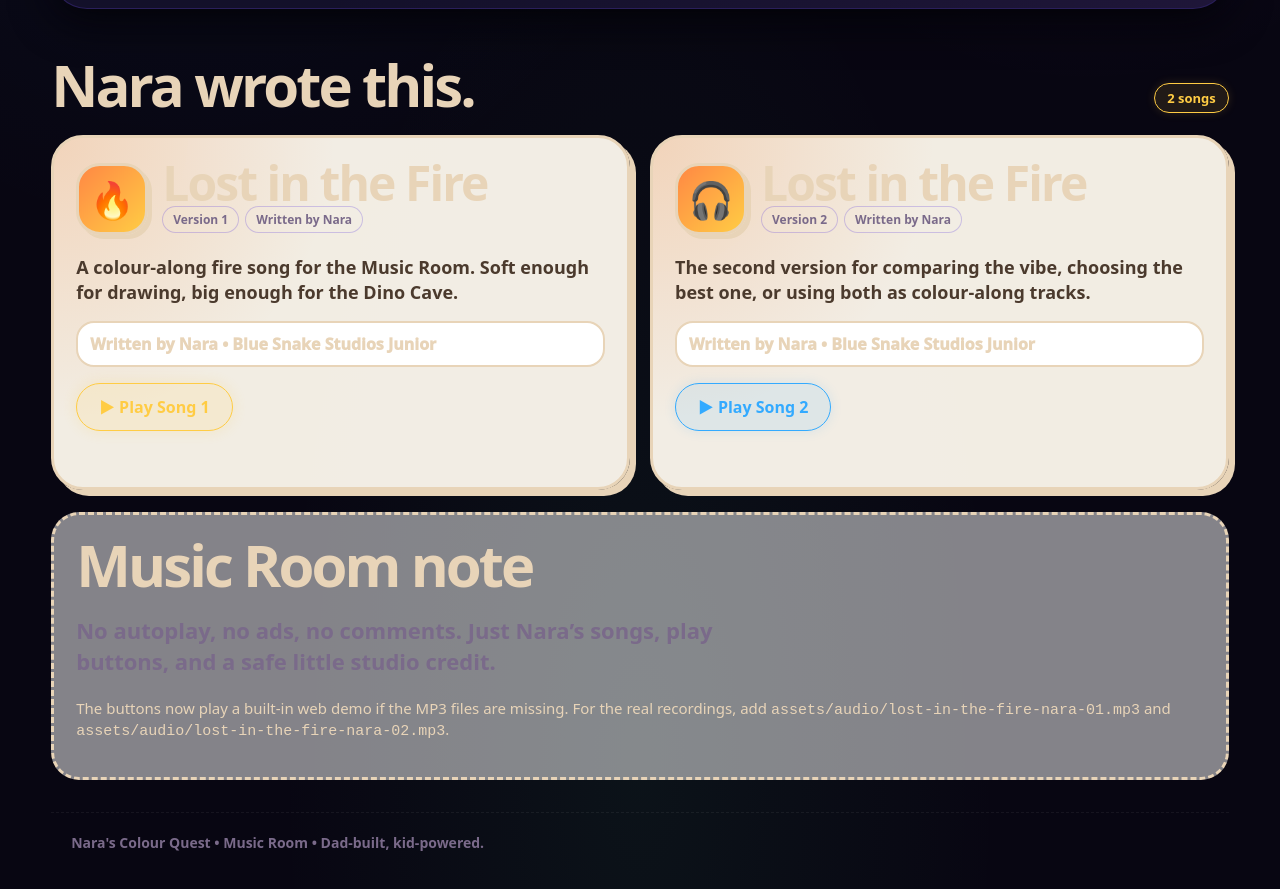
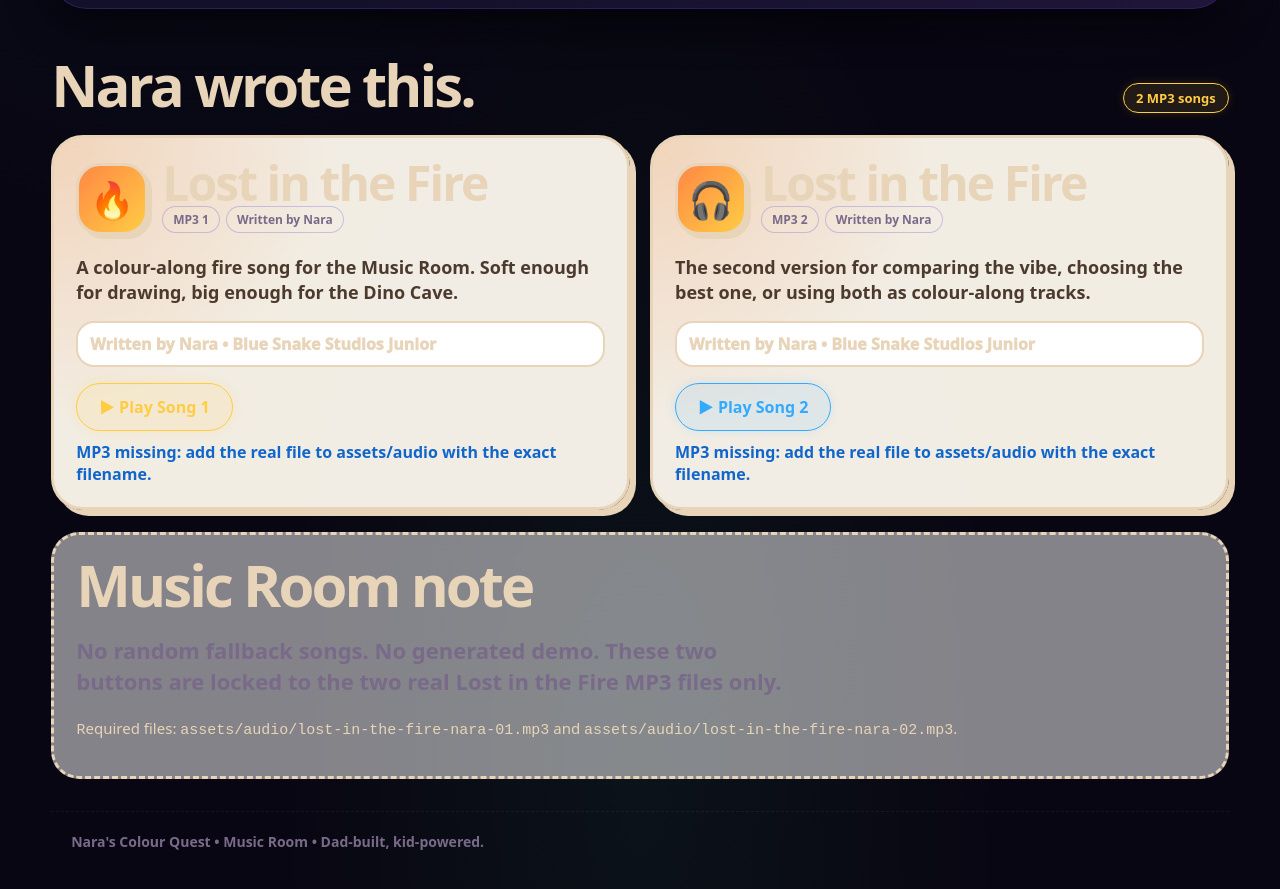
Before and after one commit to Blackcockatoo/narabss, a website: page music.html in a window 1280 px wide. Shown: the part 827-1716 px from the top of the page. Drawn offline with Linux system fonts and the light colour scheme.

Commit message:
Lock Music Room to the two real MP3 songs only

```diff
--- a/music.html
+++ b/music.html
@@ -41,7 +41,7 @@
     <section class="section" id="songs">
       <div class="section-title">
         <h2>Nara wrote this.</h2>
-        <span class="badge">2 songs</span>
+        <span class="badge">2 MP3 songs</span>
       </div>
       <div class="song-grid">
         <article class="song-card fire-card">
@@ -49,15 +49,15 @@
             <div class="song-icon" aria-hidden="true">🔥</div>
             <div>
               <h3>Lost in the Fire</h3>
-              <span class="tag">Version 1</span><span class="tag">Written by Nara</span>
+              <span class="tag">MP3 1</span><span class="tag">Written by Nara</span>
             </div>
           </div>
           <p>A colour-along fire song for the Music Room. Soft enough for drawing, big enough for the Dino Cave.</p>
           <div class="credit-line">Written by Nara • Blue Snake Studios Junior</div>
           <div class="song-player">
             <button class="button primary play-button" data-audio="lost-fire-1">▶ Play Song 1</button>
-            <audio id="lost-fire-1" preload="none" src="assets/audio/lost-in-the-fire-nara-01.mp3"></audio>
-            <div class="song-status" data-status="lost-fire-1"></div>
+            <audio id="lost-fire-1" preload="metadata" src="assets/audio/lost-in-the-fire-nara-01.mp3"></audio>
+            <div class="song-status" data-status="lost-fire-1">Ready for: lost-in-the-fire-nara-01.mp3</div>
           </div>
         </article>
 
@@ -66,15 +66,15 @@
             <div class="song-icon" aria-hidden="true">🎧</div>
             <div>
               <h3>Lost in the Fire</h3>
-              <span class="tag">Version 2</span><span class="tag">Written by Nara</span>
+              <span class="tag">MP3 2</span><span class="tag">Written by Nara</span>
             </div>
           </div>
           <p>The second version for comparing the vibe, choosing the best one, or using both as colour-along tracks.</p>
           <div class="credit-line">Written by Nara • Blue Snake Studios Junior</div>
           <div class="song-player">
             <button class="button blue play-button" data-audio="lost-fire-2">▶ Play Song 2</button>
-            <audio id="lost-fire-2" preload="none" src="assets/audio/lost-in-the-fire-nara-02.mp3"></audio>
-            <div class="song-status" data-status="lost-fire-2"></div>
+            <audio id="lost-fire-2" preload="metadata" src="assets/audio/lost-in-the-fire-nara-02.mp3"></audio>
+            <div class="song-status" data-status="lost-fire-2">Ready for: lost-in-the-fire-nara-02.mp3</div>
           </div>
         </article>
       </div>
@@ -82,8 +82,8 @@
 
     <section class="music-footer">
       <h2>Music Room note</h2>
-      <p class="sub">No autoplay, no ads, no comments. Just Nara’s songs, play buttons, and a safe little studio credit.</p>
-      <p class="song-note">The buttons now play a built-in web demo if the MP3 files are missing. For the real recordings, add <code>assets/audio/lost-in-the-fire-nara-01.mp3</code> and <code>assets/audio/lost-in-the-fire-nara-02.mp3</code>.</p>
+      <p class="sub">No random fallback songs. No generated demo. These two buttons are locked to the two real Lost in the Fire MP3 files only.</p>
+      <p class="song-note">Required files: <code>assets/audio/lost-in-the-fire-nara-01.mp3</code> and <code>assets/audio/lost-in-the-fire-nara-02.mp3</code>.</p>
     </section>
     <p class="footer-note">Nara's Colour Quest • Music Room • Dad-built, kid-powered.</p>
   </main>
```
